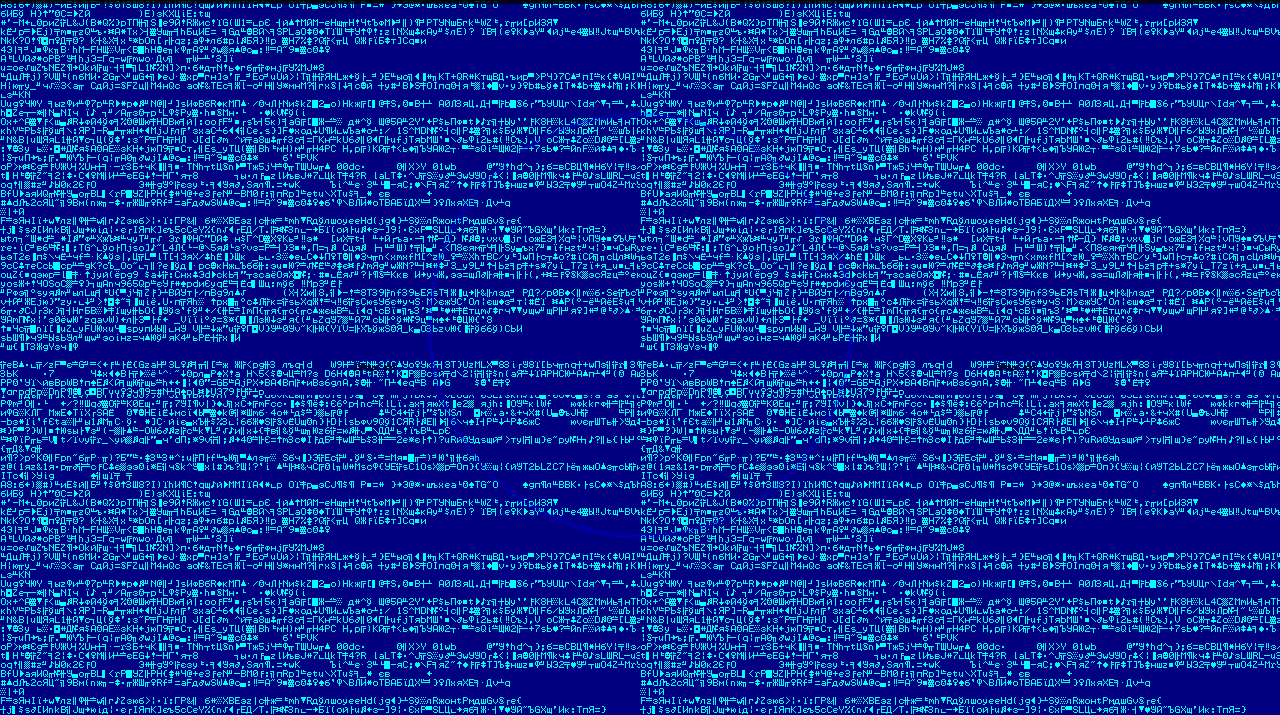
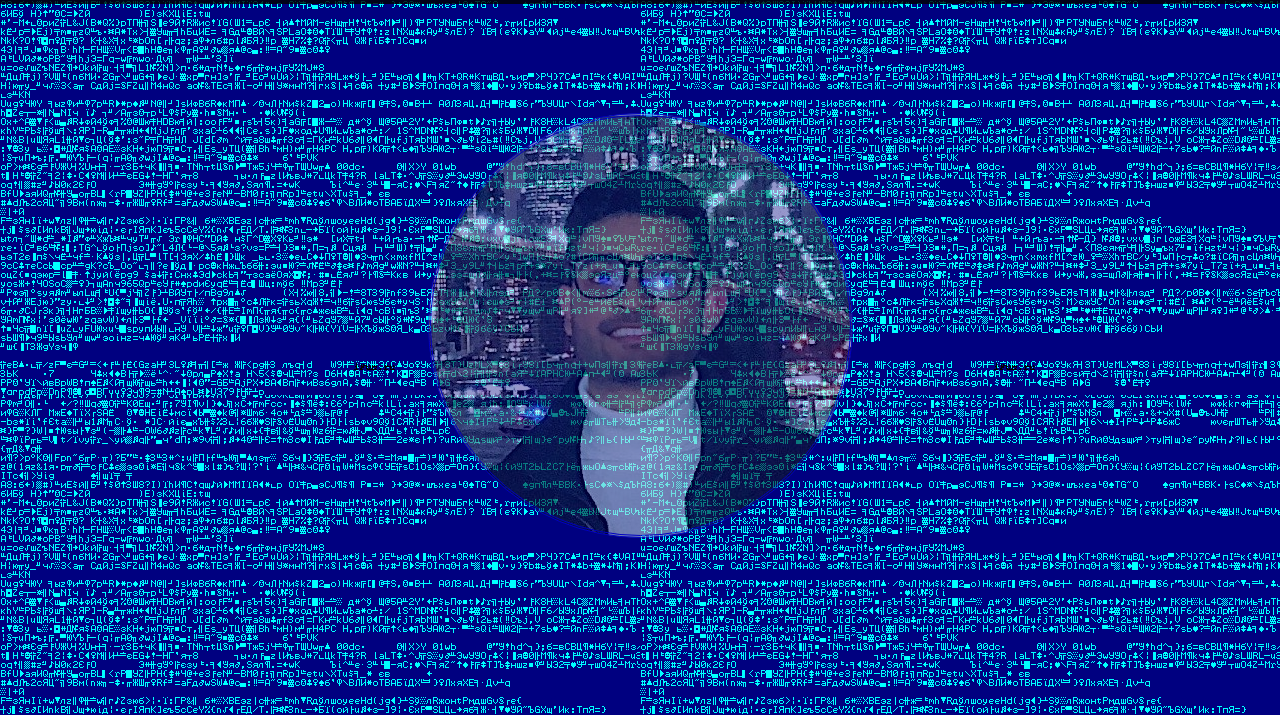
Before and after one commit to purjaysin/ripunjaysingh.github.io, a plain HTML site: page index.html in a window 1280 px wide. Shown: the part 85-800 px from the top of the page. Drawn offline with Linux system fonts and the light colour scheme; files whose address does not match are found by name.

Commit message:
Update index.html

```diff
--- a/index.html
+++ b/index.html
@@ -133,7 +133,7 @@ a:hover
   display: block;
   margin-left: auto;
   margin-right: auto;
-  background:transparent url('![]images/MYPIC.JPG');
+  background:transparent url('images/MYPIC.JPG');
   opacity:0.6;
 }
 
```
